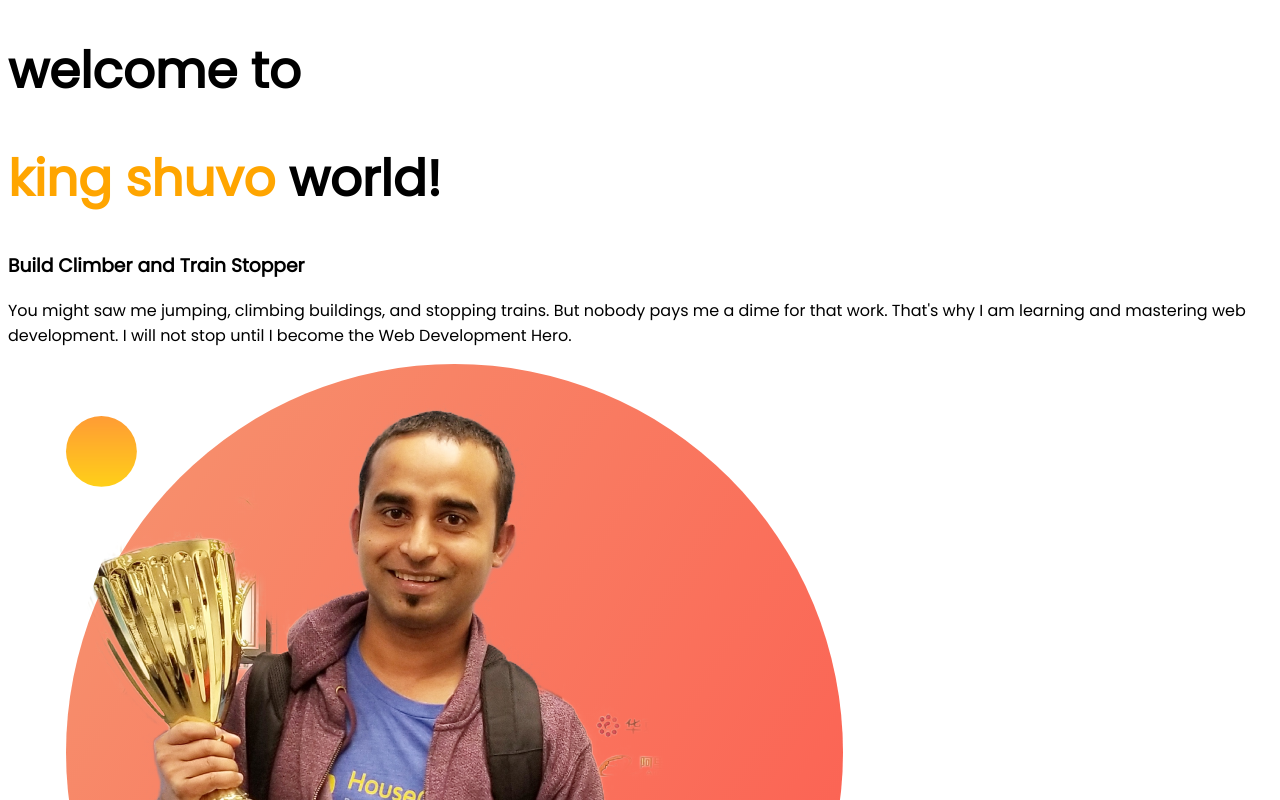
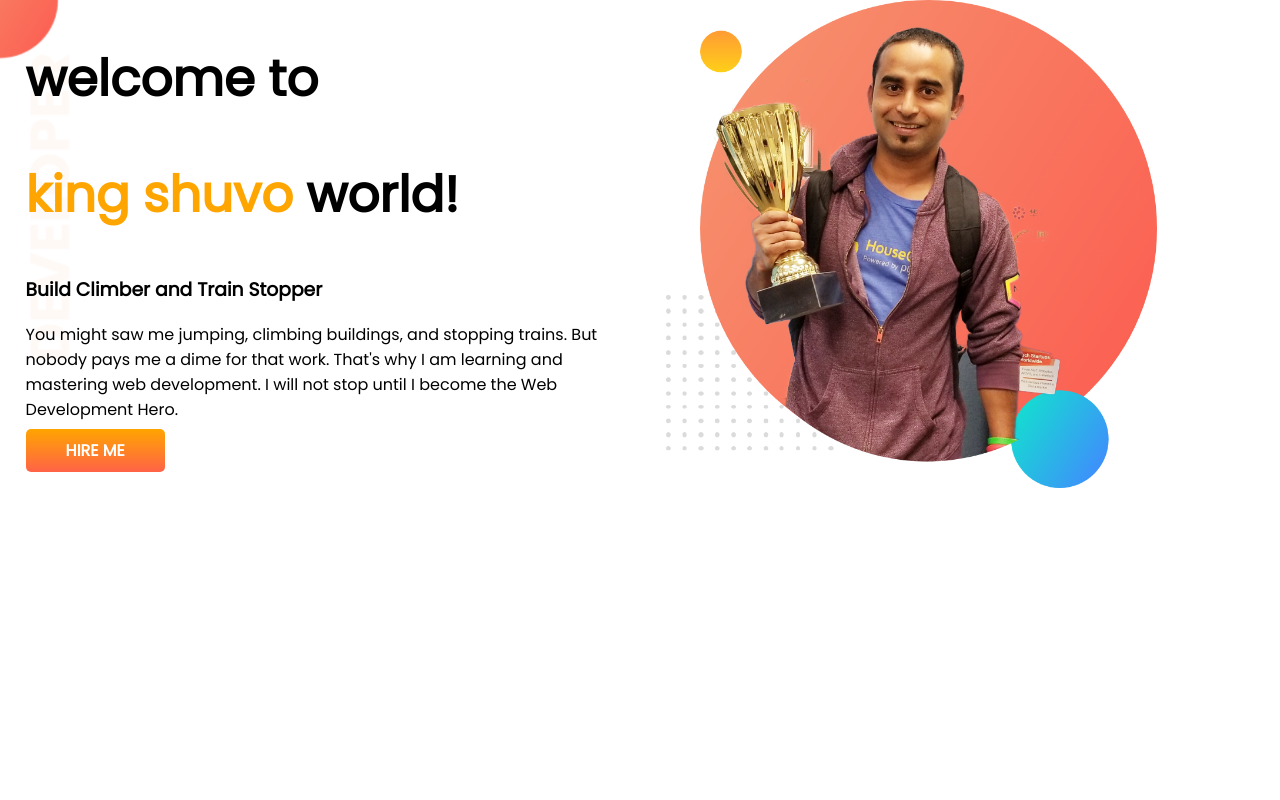
Before and after one commit to shuvo90901/developer-portfolio, a plain HTML site: page index.html in a window 1280 px wide. Shown: the top 800 px of the page. Drawn offline with Linux system fonts and the light colour scheme.

Commit message:
top banner added

```diff
--- a/index.html
+++ b/index.html
@@ -13,13 +13,22 @@
 </head>
 
 <body>
-    <h1>welcome to</h1>
-    <h1><span class="orang-color">king shuvo</span> world!</h1>
-    <h3>Build Climber and Train Stopper</h3>
-    <p>You might saw me jumping, climbing buildings, and stopping trains. But nobody pays me a dime for that work.
-        That's why I am learning and mastering web development. I will not stop until I become the Web Development Hero.
-    </p>
-    <img src="images/jhankar.png" alt="">
+    <section class="top-banner">
+        <div class="half-width">
+            <h1>welcome to</h1>
+            <h1><span class="orang-color">king shuvo</span> world!</h1>
+            <h3>Build Climber and Train Stopper</h3>
+            <p>You might saw me jumping, climbing buildings, and stopping trains. But nobody pays me a dime for that
+                work.
+                That's why I am learning and mastering web development. I will not stop until I become the Web
+                Development Hero.
+            </p>
+            <a class="link-button" target="_blank" href="https://www.linkedin.com/company/programminghero/">HIRE ME</a>
+        </div>
+        <div class="half-width">
+            <img src="images/jhankar.png" alt="">
+        </div>
+    </section>
 </body>
 
 </html>
--- a/style.css
+++ b/style.css
@@ -1,9 +1,40 @@
-body{
+body {
     font-family: 'Poppins', sans-serif;
+    margin: 0;
 }
-h1{
+
+h1 {
     font-size: 50px;
 }
-.orang-color{
+
+.orang-color {
     color: orange;
 }
+
+section {
+    display: flex;
+}
+
+.half-width {
+    width: 50%;
+    padding-left: 2%;
+}
+
+.half-width img {
+    width: 80%;
+}
+
+.link-button {
+    text-decoration: none;
+    background-image: linear-gradient(orange, tomato);
+    padding: 10px 40px;
+    color: white;
+    font-weight: 700;
+    border-radius: 5px;
+
+}
+
+.top-banner {
+    background-image: url(images/top-banner.png);
+    background-repeat: no-repeat;
+}
```
